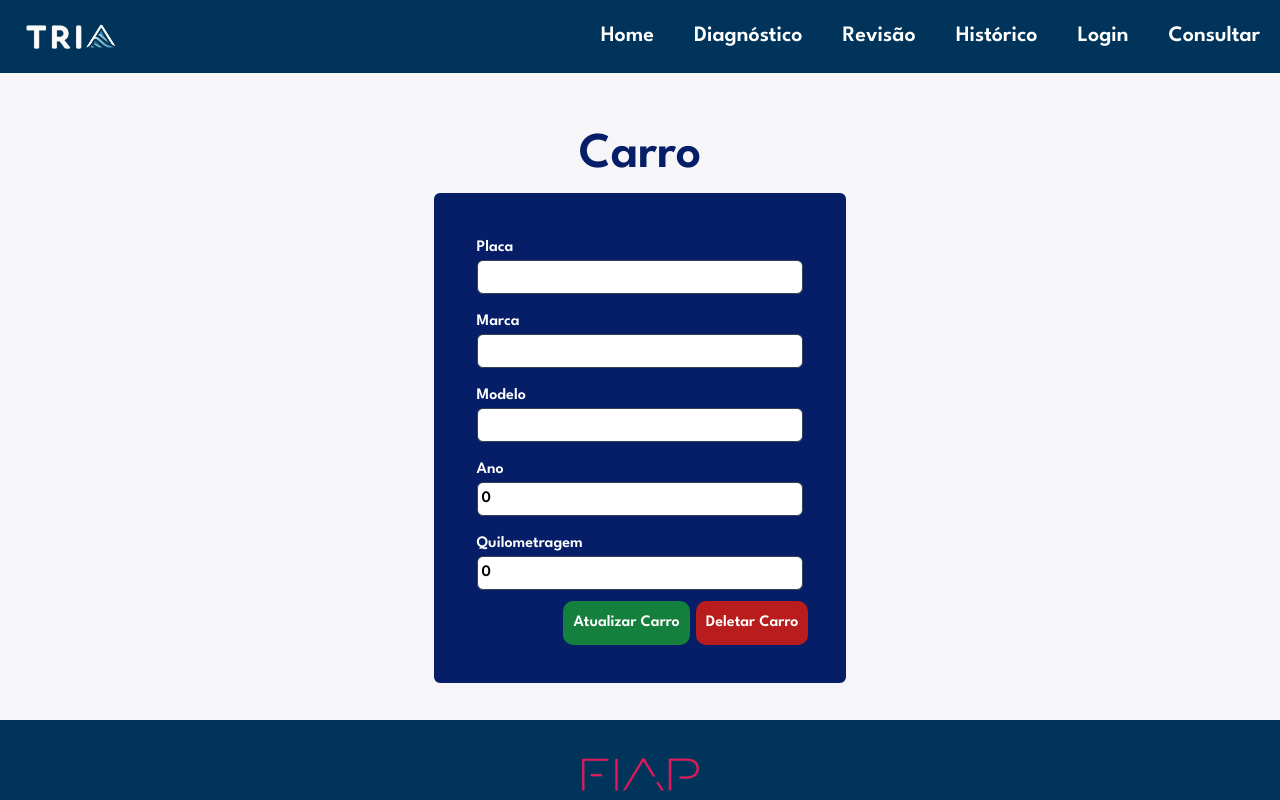
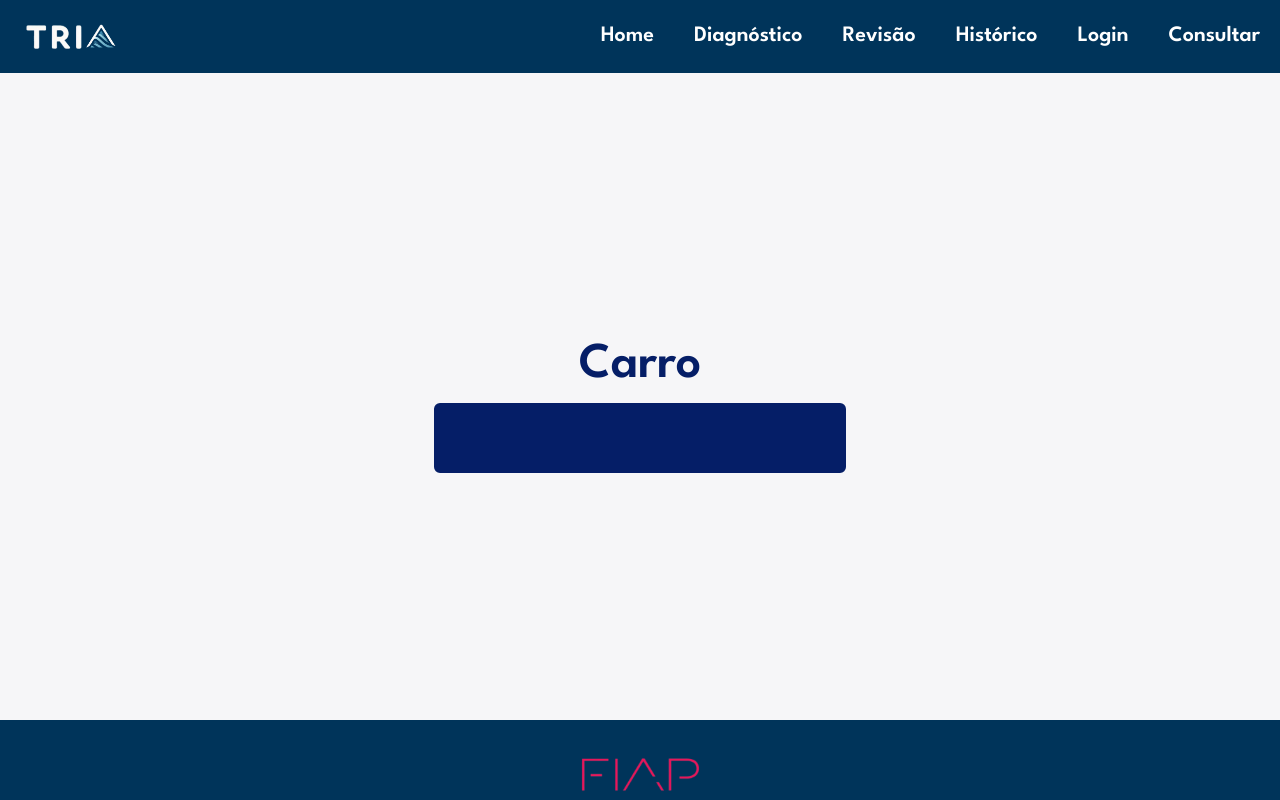
Before and after one commit to Lice-Santos/next-oficial-challenge, a Next.js app: page /carros/1 in a window 1280 px wide. Shown: the top 800 px of the page. Built offline with nearby package versions, Linux system fonts and the light colour scheme; no server answers.

Commit message:
Update page.tsx

```diff
--- a/src/app/carros/[id]/page.tsx
+++ b/src/app/carros/[id]/page.tsx
@@ -5,15 +5,10 @@ import { CarroProps } from "@/app/types";
 import { useRouter } from "next/navigation";
 import { useEffect, useState } from "react";
 
-interface PageProps {
-    params: {
-        id: number;
-    };
-}
-
-export default function Carro({ params }: PageProps) {
+// A função agora é assíncrona para lidar com os parâmetros de rota
+export default async function Carro({ params }: { params: { id: string } }) {
     const navigate = useRouter();
-    const id = params.id;
+    const id = parseInt(params.id); // Convertendo para número
 
     const [carro, setCarro] = useState<CarroProps>({
         id: 0,
@@ -27,12 +22,13 @@ export default function Carro({ params }: PageProps) {
     useEffect(() => {
         const chamadaApi = async () => {
             const response = await fetch(`http://localhost:8080/carro/${id}`);
-            const data = await response.json()
-            setCarro(data)
-            console.log(data)
-        }
-        chamadaApi()
-    }, [id])
+            const data = await response.json();
+            setCarro(data);
+            console.log(data);
+        };
+        chamadaApi();
+    }, [id]);
+
     const handleChange = (e: React.ChangeEvent<HTMLInputElement>) => {
         const { name, value } = e.target;
         setCarro((prevState) => ({ ...prevState, [name]: value }));
@@ -43,13 +39,13 @@ export default function Carro({ params }: PageProps) {
 
         try {
             const cabecalho = {
-                method: 'PUT',
+                method: "PUT",
                 headers: { "Content-Type": "application/json" },
                 body: JSON.stringify(carro),
             };
             const response = await fetch(`http://localhost:8080/carro/${carro.id}`, cabecalho);
             if (response.ok) {
-                alert('Carro atualizado com sucesso');
+                alert("Carro atualizado com sucesso");
                 setCarro({
                     id: 0,
                     placa: "",
@@ -58,7 +54,7 @@ export default function Carro({ params }: PageProps) {
                     ano: 0,
                     quilometragem: 0,
                 });
-                navigate.push('/carros');
+                navigate.push("/carros");
             } else {
                 alert("Erro ao atualizar o carro");
             }
@@ -70,11 +66,11 @@ export default function Carro({ params }: PageProps) {
     const handleDelete = async () => {
         try {
             const response = await fetch(`http://localhost:8080/carro/${carro.id}`, {
-                method: 'DELETE',
+                method: "DELETE",
             });
             if (response.ok) {
-                alert('Carro deletado com sucesso');
-                navigate.push('/carros');
+                alert("Carro deletado com sucesso");
+                navigate.push("/carros");
             } else {
                 alert("Erro ao deletar o carro");
             }
@@ -87,70 +83,6 @@ export default function Carro({ params }: PageProps) {
         <MainFormCrud className="grow p-5">
             <h1>Carro</h1>
             <form className="w-1/3 m-auto p-2 border border-indigo-950 rounded-md" onSubmit={handleSubmit}>
-                <div className="flex flex-col p-2">
-                    <label className="text-gray-700" htmlFor="idplaca">Placa</label>
-                    <input
-                        className="border border-gray-700 p-1 rounded-md"
-                        type="text"
-                        name="placa"
-                        id="idplaca"
-                        onChange={handleChange}
-                        value={carro.placa}
-                    />
-                </div>
-                <div className="flex flex-col p-2">
-                    <label className="text-gray-700" htmlFor="idmarca">Marca</label>
-                    <input
-                        className="border border-gray-700 p-1 rounded-md"
-                        type="text"
-                        name="marca"
-                        id="idmarca"
-                        onChange={handleChange}
-                        value={carro.marca}
-                    />
-                </div>
-                <div className="flex flex-col p-2">
-                    <label className="text-gray-700" htmlFor="idmodelo">Modelo</label>
-                    <input
-                        className="border border-gray-700 p-1 rounded-md"
-                        type="text"
-                        name="modelo"
-                        id="idmodelo"
-                        onChange={handleChange}
-                        value={carro.modelo}
-                    />
-                </div>
-                <div className="flex flex-col p-2">
-                    <label className="text-gray-700" htmlFor="idano">Ano</label>
-                    <input
-                        className="border border-gray-700 p-1 rounded-md"
-                        type="number"
-                        name="ano"
-                        id="idano"
-                        onChange={handleChange}
-                        value={carro.ano}
-                    />
-                </div>
-                <div className="flex flex-col p-2">
-                    <label className="text-gray-700" htmlFor="idquilometragem">Quilometragem</label>
-                    <input
-                        className="border border-gray-700 p-1 rounded-md"
-                        type="number"
-                        name="quilometragem"
-                        id="idquilometragem"
-                        onChange={handleChange}
-                        value={carro.quilometragem}
-                    />
-                </div>
-                <div className="btns">
-
-                <button className="bg-green-700" type="submit">
-                    Atualizar Carro
-                </button>
-                <button className="bg-red-700" type="button" onClick={handleDelete}>
-                    Deletar Carro
-                </button>
-                </div>
             </form>
         </MainFormCrud>
     );
```
